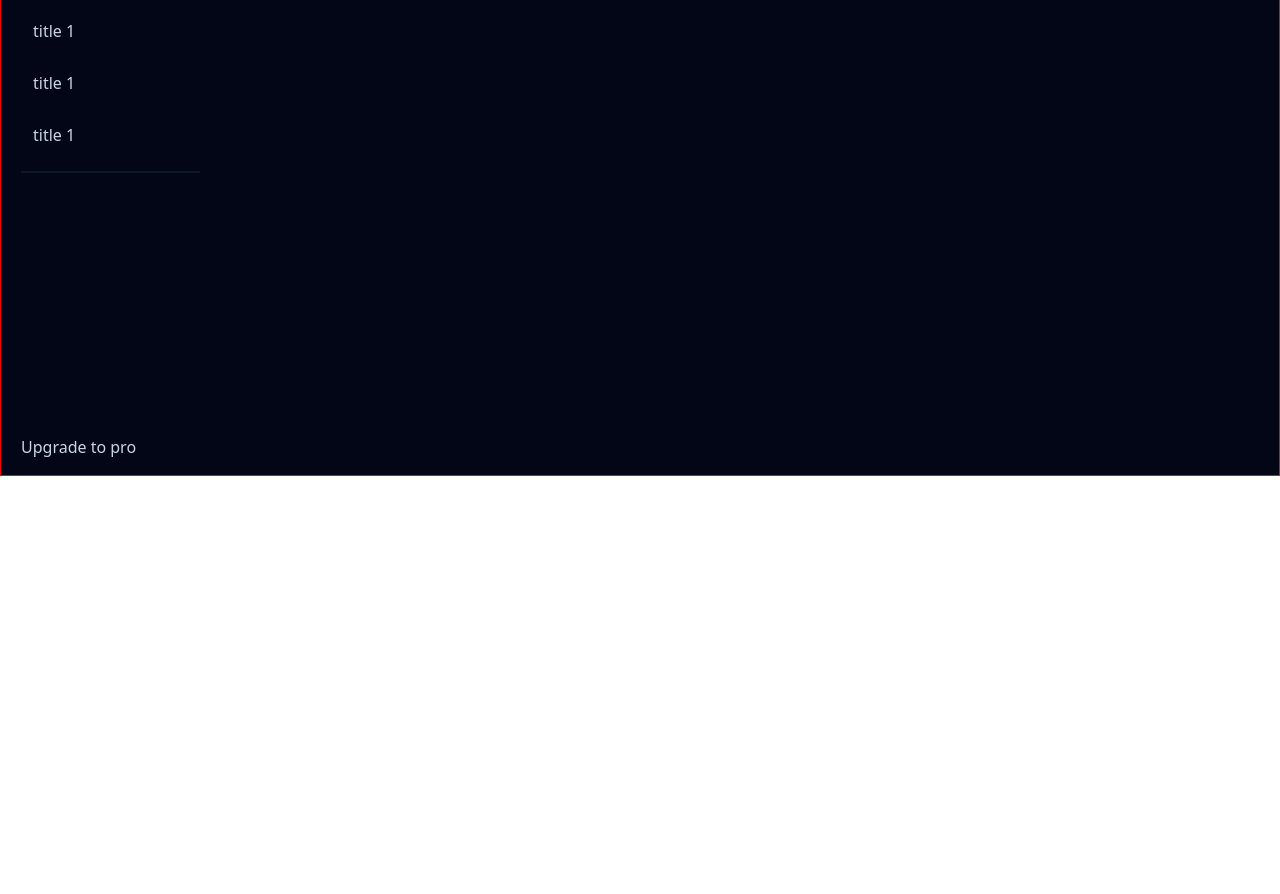
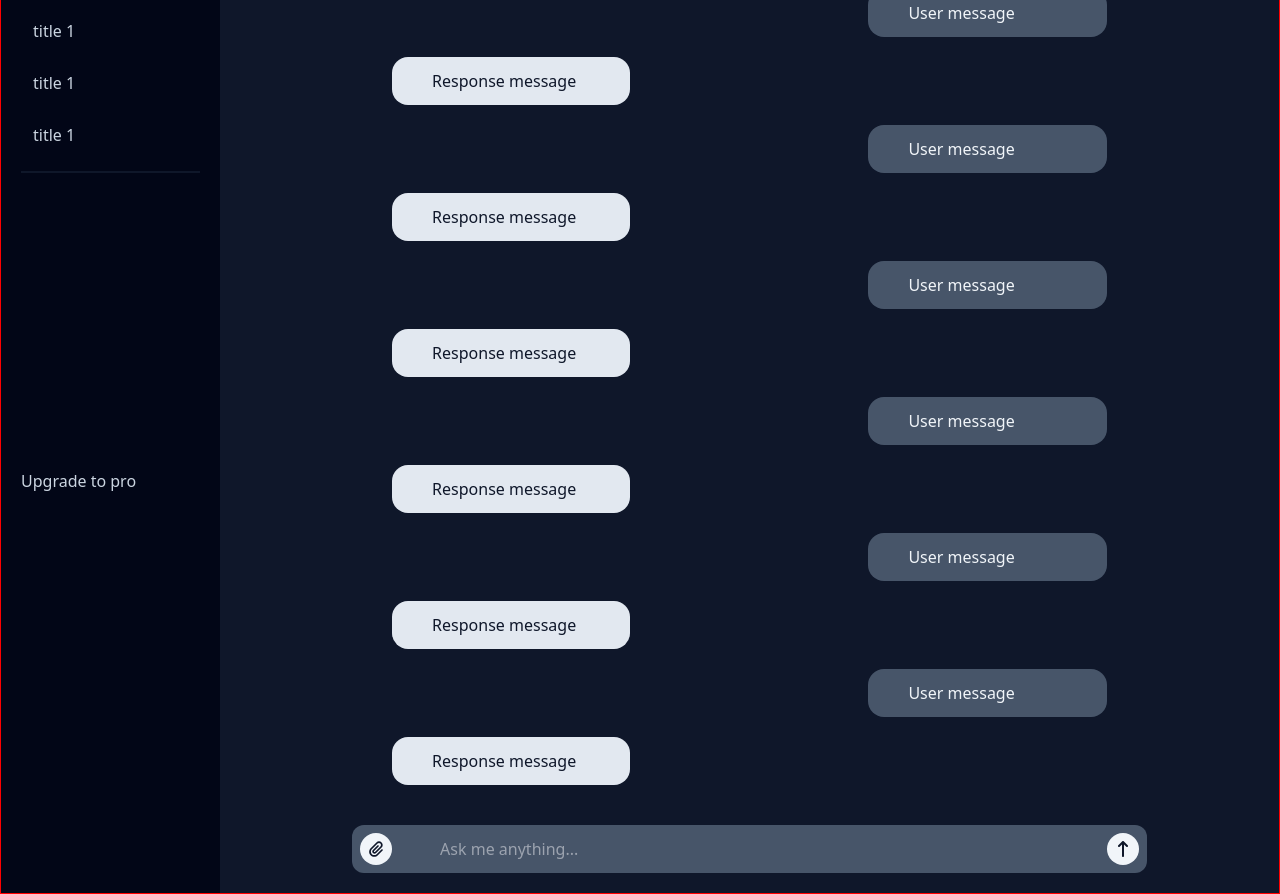
Before and after one commit to krishpri23/AskAI, a React (Vite) app: page /dashboard/chats/1 in a window 1280 px wide. Shown: the part 380-1274 px from the top of the page. Before the commit the page ends 856 px from the top, so only its background shows below. Built offline with nearby package versions, Linux system fonts and the light colour scheme; no server answers.

Commit message:
added chatpage

```diff
--- a/src/components/ChatList.jsx
+++ b/src/components/ChatList.jsx
@@ -9,7 +9,7 @@ function ChatList() {
     msOverflowStyle: "none", // For Internet Explorer and Edge
   };
   return (
-    <section className="w-full min-h-full flex flex-col gap-5 justify-start items-start">
+    <section className="w-full min-h-screen flex flex-col gap-5 justify-start items-start">
       <h1 className="uppercase text-xl"> Dashboard </h1>
       <Link to="/dashboard" className="chat-links">
         Create new chat
--- /dev/null
+++ b/src/components/SubmitQs.jsx
@@ -0,0 +1,35 @@
+import { useEffect, useRef } from "react";
+import { FaArrowUpLong, FaPaperclip } from "react-icons/fa6";
+
+function SubmitQs() {
+  const endRef = useRef(null);
+
+  useEffect(() => {
+    endRef.current.scrollIntoView({ behavior: "smooth" });
+  }, []);
+
+  return (
+    <>
+      {/* To scroll down automatically on refresh */}
+      <div ref={endRef} />
+      <form
+        action=""
+        className="w-full rounded-xl bg-slate-600 text-slate-300 flex items-center my-5 "
+      >
+        <button className="icon-btn ml-2">
+          <FaPaperclip />
+        </button>
+        <input
+          className="w-full px-10 py-3 outline-none border-none bg-transparent"
+          placeholder="Ask me anything..."
+        />
+        <button className="icon-btn">
+          {" "}
+          <FaArrowUpLong />
+        </button>
+      </form>
+    </>
+  );
+}
+
+export default SubmitQs;
--- a/src/index.css
+++ b/src/index.css
@@ -13,6 +13,16 @@
   .debug-overflow {
     border: 1px solid red; /* To visually see the container edges */
   }
+  .user {
+    @apply bg-slate-600 px-10 py-3 w-1/3 rounded-2xl  mb-5 self-end text-slate-100;
+  }
+
+  .response {
+    @apply bg-slate-200 text-slate-900 px-10 py-3 w-1/3 rounded-2xl  mb-5 self-start;
+  }
+  .icon-btn {
+    @apply rounded-full bg-slate-100 p-2 text-slate-900 mr-2;
+  }
 }
 
 @layer base {
--- a/src/layouts/DashboardLayout.jsx
+++ b/src/layouts/DashboardLayout.jsx
@@ -21,7 +21,7 @@ function DashboardLayout() {
         <ChatList />{" "}
       </div>
       <div className="w-full flex flex-col ">
-        <main className="flex-grow overflow-hidden">
+        <main className="flex-1 overflow-hidden">
           <Outlet />
         </main>
       </div>
--- a/src/layouts/RootLayout.jsx
+++ b/src/layouts/RootLayout.jsx
@@ -31,7 +31,7 @@ function RootLayout() {
             </SignedIn>
           </div>
         </header>
-        <main className="flex-grow bg-slate-950  text-slate-300">
+        <main className="flex-1 bg-slate-950  text-slate-300">
           <Outlet />
         </main>
       </div>
--- a/src/pages/DashboardPage.jsx
+++ b/src/pages/DashboardPage.jsx
@@ -1,24 +1,27 @@
 // Main content of the dashboard page with a submit form to ask questions
 import { FaArrowUpLong } from "react-icons/fa6";
+import { FaCirclePlus } from "react-icons/fa6";
+import { FaRegImages } from "react-icons/fa6";
+import { FaComputer } from "react-icons/fa6";
 
 function DashboardPage() {
   return (
     <section className="relative w-full flex flex-col min-h-screen bg-slate-900 text-white p-5 ">
       {/* logo and create chat links */}
-      <div className="flex-grow flex flex-col justify-center items-center">
+      <div className="flex-1 flex flex-col justify-center items-center">
         {/* <img src="" alt="" />  */}
         <h1 className="name">Ask AI</h1>
         <div className="flex justify-center items-center py-5 gap-10">
           <div className="ring-1 ring-slate-500 rounded-xl px-8 py-5 flex flex-col justify-center items-center">
-            <img src="" alt="" />
+            <FaCirclePlus className="w-10 h-7 my-2 text-slate-500 " />
             <span>Create a new chat</span>
           </div>
           <div className="ring-1 ring-slate-500 rounded-xl px-8 py-5 flex flex-col justify-center items-center">
-            <img src="" alt="" />
+            <FaRegImages className="w-10 h-7 my-2 text-slate-500" />
             <span> Analyze images </span>
           </div>
           <div className="ring-1 ring-slate-500 rounded-xl px-8 py-5 flex flex-col justify-center items-center">
-            <img src="" alt="" />
+            <FaComputer className="w-10 h-7 my-2 text-slate-500" />
             <span>Help me with code </span>
           </div>
         </div>
@@ -31,7 +34,7 @@ function DashboardPage() {
         >
           <input
             className="w-full px-10 py-3 outline-none border-none bg-transparent"
-            placeholder="Type here..."
+            placeholder="Ask me anything..."
           />
           <button className="rounded-full bg-slate-100 p-2 text-slate-900 mr-2">
             {" "}
--- a/src/pages/chatpage/ChatPage.jsx
+++ b/src/pages/chatpage/ChatPage.jsx
@@ -1,7 +1,34 @@
-import React from "react";
+import SubmitQs from "../../components/SubmitQs";
 
+// shows single chat details
 function ChatPage() {
-  return <div>ChatPage</div>;
+  return (
+    <section className="w-full min-h-screen flex flex-col justify-center items-center bg-slate-900  ">
+      <div className="relative w-3/4 flex-1 flex flex-col space-y-5 overflow-y-auto px-10 py-5">
+        <div className="user">User message</div>
+        <div className="response">Response message</div>
+        <div className="user">User message</div>
+        <div className="response">Response message</div>
+        <div className="user">User message</div>
+        <div className="response">Response message</div>
+        <div className="user">User message</div>
+        <div className="response">Response message</div>
+        <div className="user">User message</div>
+        <div className="response">Response message</div>
+        <div className="user">User message</div>
+        <div className="response">Response message</div>
+        <div className="user">User message</div>
+        <div className="response">Response message</div>
+        <div className="user">User message</div>
+        <div className="response">Response message</div>
+      </div>
+
+      {/* To Prevent rendering the form component whenever a new message is received, create separate component */}
+      <div className="w-3/4  mx-auto">
+        <SubmitQs />
+      </div>
+    </section>
+  );
 }
 
 export default ChatPage;
--- a/src/pages/home/Home.jsx
+++ b/src/pages/home/Home.jsx
@@ -2,7 +2,7 @@ import React from "react";
 
 function Home() {
   return (
-    <main className="w-full px-10 flex flex-col justify-center items-center md:flex-row md:justify-between md:items-start">
+    <main className="w-full px-10 flex flex-col justify-center items-center md:flex-row md:justify-between md:items-start text-slate-900">
       <section className="px-5 py-2 flex flex-col justify-center gap-5 items-start text-white">
         <h1 className="name"> AskAI </h1>
         <h3> Supercharge your creativity and productivity </h3>
```
